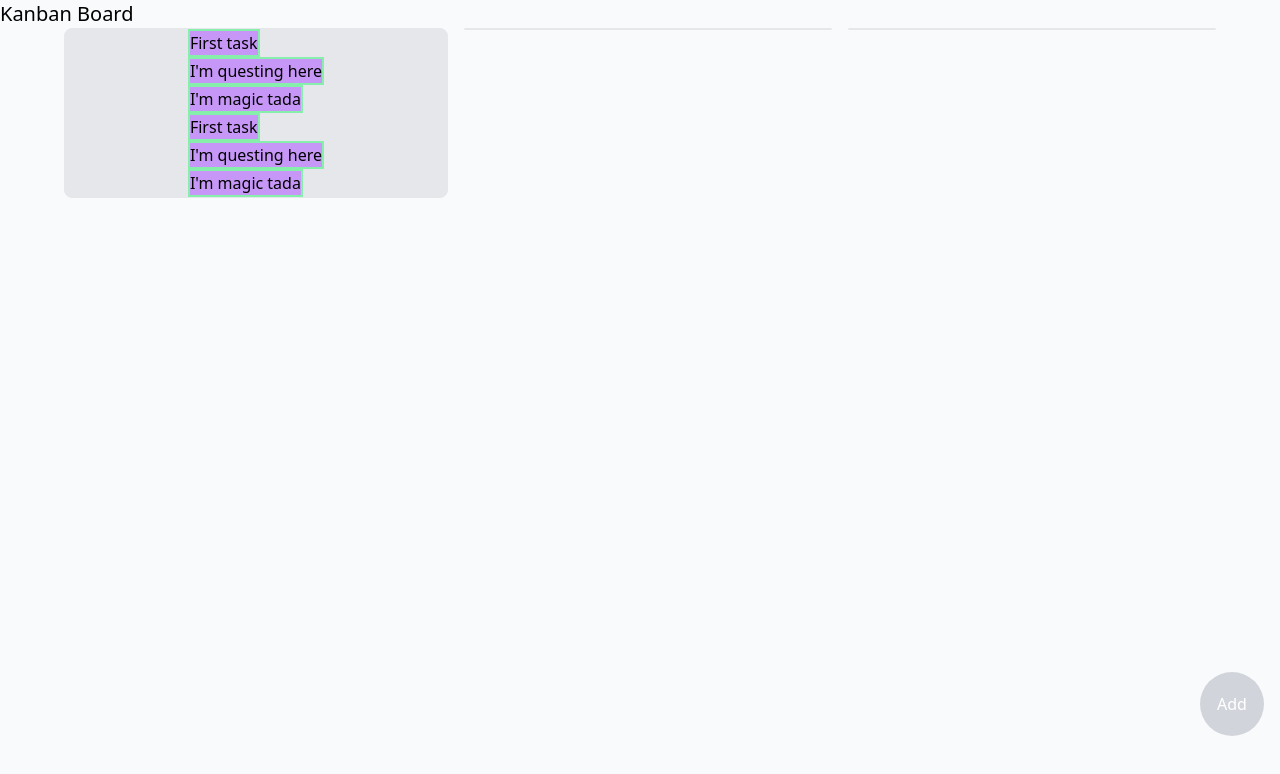
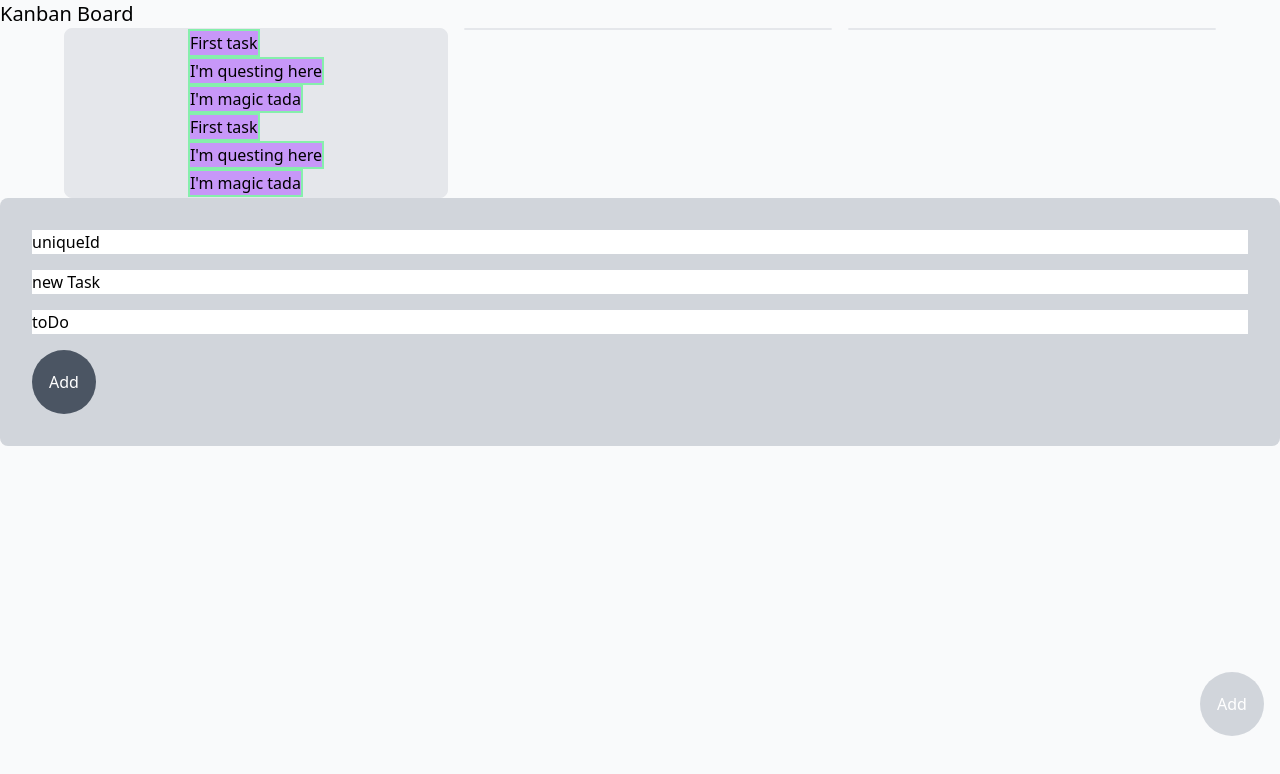
Before and after one commit to vlaier/Kanban-Boards, a Next.js app: page / in a window 1280 px wide. Shown: the top 774 px of the page. Built offline with nearby package versions, Linux system fonts and the light colour scheme.

Commit message:
feat: add new task using form

```diff
--- a/src/components/board/grid/Board.tsx
+++ b/src/components/board/grid/Board.tsx
@@ -28,8 +28,12 @@ const Board: React.FC<ITaskCard[]> = (props) => {
     tasksReducer,
     mockBasicBoardProps.base
   );
-  const [showForm, setShowForm] = useState(false);
 
+  const [newTask, setNewTask] = useState({
+    id: 'uniqueId',
+    title: 'new Task',
+    category: 'toDo',
+  });
   const TaskElements: React.FC<{ category: string }> = ({ category }) => {
     const filtredTasks = tasks.filter((task) => task.category === category);
     const elements = filtredTasks.map((task) => {
@@ -66,8 +70,51 @@ const Board: React.FC<ITaskCard[]> = (props) => {
           <TaskElements category={'done'} />
         </Droppable>
       </div>
-
-      <button className="fixed bg-gray-300 h-16 w-16 rounded-full text-white bottom-16 right-4 ">
+      <form className="flex flex-col p-8 bg-gray-300 rounded-lg gap-4">
+        <input
+          type="text"
+          placeholder="id"
+          value={newTask.id}
+          onChange={(e) => {
+            setNewTask((prev) => {
+              return { ...prev, id: e.target.value };
+            });
+          }}
+        />
+        <input
+          type="text"
+          placeholder="title"
+          value={newTask.title}
+          onChange={(e) => {
+            setNewTask((prev) => {
+              return { ...prev, title: e.target.value };
+            });
+          }}
+        />
+        <input
+          type="text"
+          placeholder="category"
+          value={newTask.category}
+          onChange={(e) => {
+            setNewTask((prev) => {
+              return { ...prev, category: e.target.value };
+            });
+          }}
+        />
+        <button
+          className=" bg-gray-600 h-16 w-16 rounded-full text-white "
+          onClick={(e) => {
+            e.preventDefault();
+            dispatch({ type: 'add', task: newTask });
+          }}
+        >
+          Add
+        </button>{' '}
+      </form>
+      <button
+        className="fixed bg-gray-300 h-16 w-16 rounded-full text-white bottom-16 right-4 "
+        onClick={() => dispatch({ type: 'add', task: newTask })}
+      >
         Add
       </button>
     </DndContext>
```
